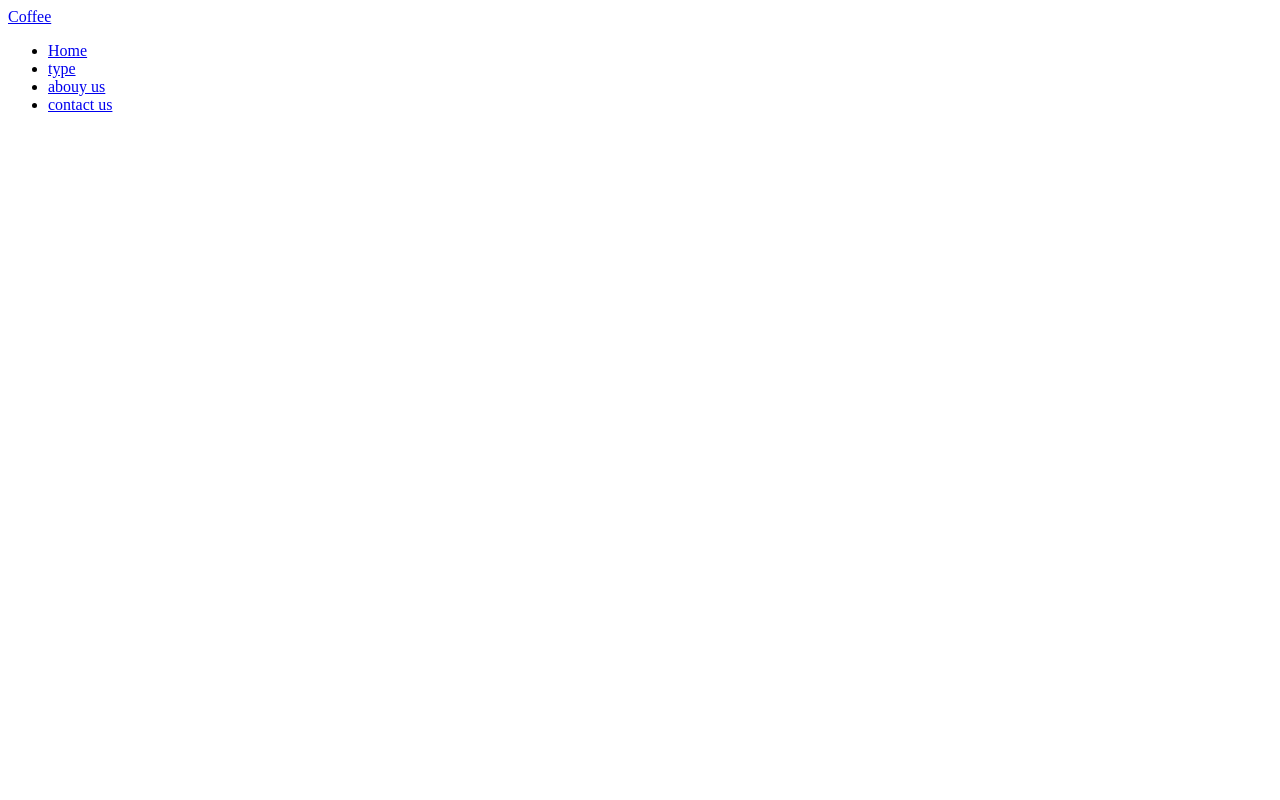
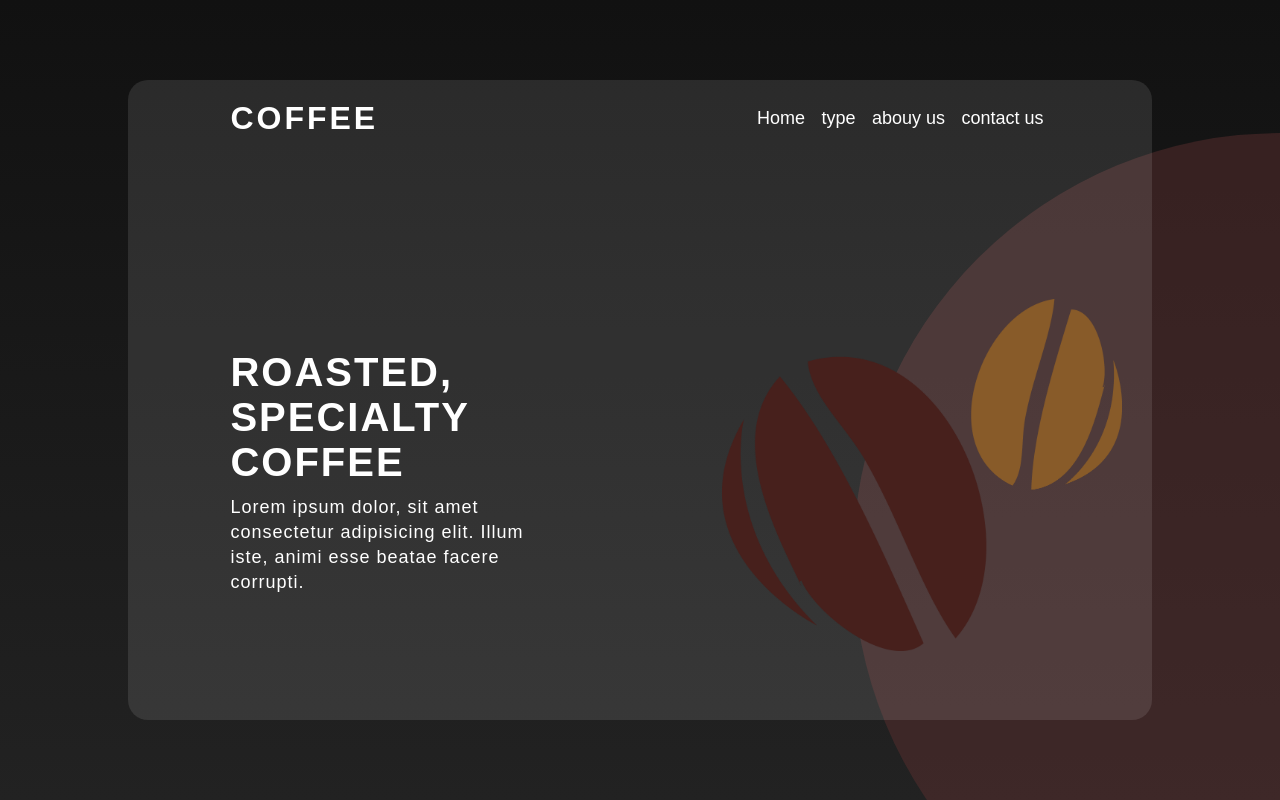
Before and after one commit to khalidharbi/website, a plain HTML site: page index.html in a window 1280 px wide. Drawn offline with Linux system fonts and the light colour scheme.

Commit message:
add lines

```diff
--- a/index.html
+++ b/index.html
@@ -2,13 +2,13 @@
 <html lang="en">
 <head>
     <meta charset="UTF-8">
-    <link rel="syelesheet" href="style.css">
+    <link rel="stylesheet" href="style.css">
     <title>Coffee | Khalid harbi</title>
 </head>
 <body>
     <div class="container">
         <nav>
-            <a href="#">Coffee</a>
+            <a class="logo" href="#">Coffee</a>
             <ul>
             <li><a href="#">Home</a></li>
             <li><a href="#">type</a></li>
@@ -17,6 +17,17 @@
         </ul>
 
         </nav>
+        <div class="content">
+            <div class="text">
+                <h2>roasted, <br>specialty coffee</h2>
+                <p>Lorem ipsum dolor, sit amet consectetur adipisicing elit.
+                     Illum iste,
+                    animi esse beatae facere corrupti.</p>
+            </div>
+            <div class="image">
+                <img src="pngwing.com.png">
+            </div>
+        </div>
     </div>
 </body>
 </html>
--- a/style.css
+++ b/style.css
@@ -8,4 +8,111 @@ body{
     background: linear-gradient(#111,#222);
     height: 100vh;
     width: 100%;
+    display: flex;
+    justify-content: center;
+    align-items: center;
 }
+
+body::after{
+    content: '';
+    width: 100%;
+    height: 100%;
+    background: rgba(90, 47, 47, 0.5);
+    position: absolute;
+    z-index: -1;
+    clip-path: circle(40% at right 70%);
+}
+
+.container{
+    width: 80%;
+    height: 80%;
+    background: rgba(255,255,255,0.1);
+    border-radius: 20px;
+    overflow: hidden;
+}
+
+nav{
+    display: flex;
+    justify-content: space-between;
+    align-items: center;
+    width: 80%;
+    margin: auto;
+    padding: 20px 0;
+}
+
+nav .logo{
+    color: #fff;
+    text-decoration: none;
+    font-size: 32px;
+    text-transform: uppercase;
+    letter-spacing: 3px;
+    font-weight: 700;
+}
+
+nav ul li{
+    display: inline-block;
+    margin: 0 6px;
+}
+
+nav ul li a {
+    color: #fff;
+    text-decoration: none;
+    font-size: 18px;
+    font-weight: 500;
+}
+nav ul li a:hover{
+    color: brown;
+}
+
+.content{
+    display: flex;
+    justify-content: space-between;
+    align-items: center;
+    height: 100%;
+    width: 80%;
+    margin: auto;
+}
+.content .text{
+    color: #fff;
+    width: 40%;
+}
+.content .text h2{
+    font-size: 40px;
+    text-transform: uppercase;
+    font-weight: 700;
+    letter-spacing: 2px;
+}
+.content .text p{
+    font-size: 18px;
+    line-height: 25px;
+    margin: 10px 0;
+    letter-spacing: 1px;
+
+}
+
+.content .image{
+    width: 40%;
+}
+.content .image img{
+    width: 400px;
+}
+
+@media (min-width:950px) and (max-width:1150px){
+    .content .image img{
+        width: 330px;
+    }
+
+}
+
+@media (max-width:950px){
+    .content, nav{
+        flex-direction: column;
+        justify-content: center;
+    }
+    .content .image, .content .text{
+        width: 80%;
+    }
+    body::after{
+        clip-path: circle(50% at bottom);
+    }
+}
```
Also changed, not shown: pngwing.com.png (added).
